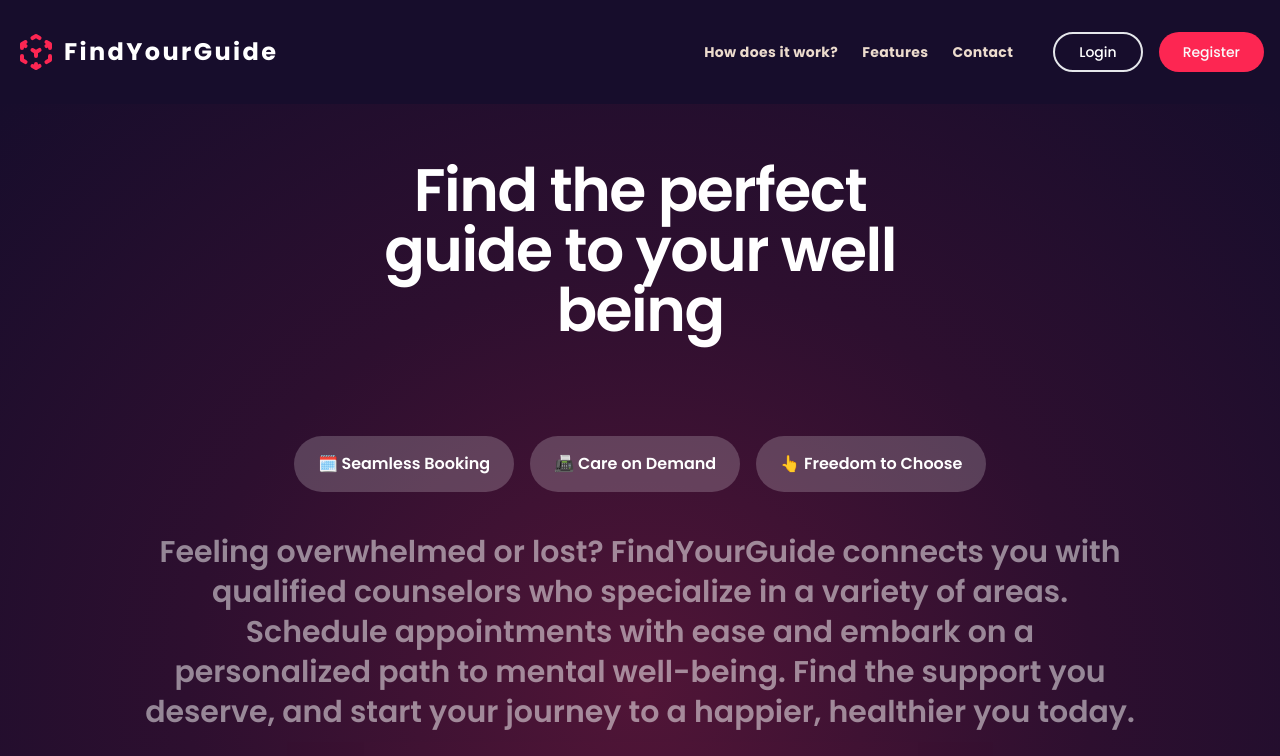
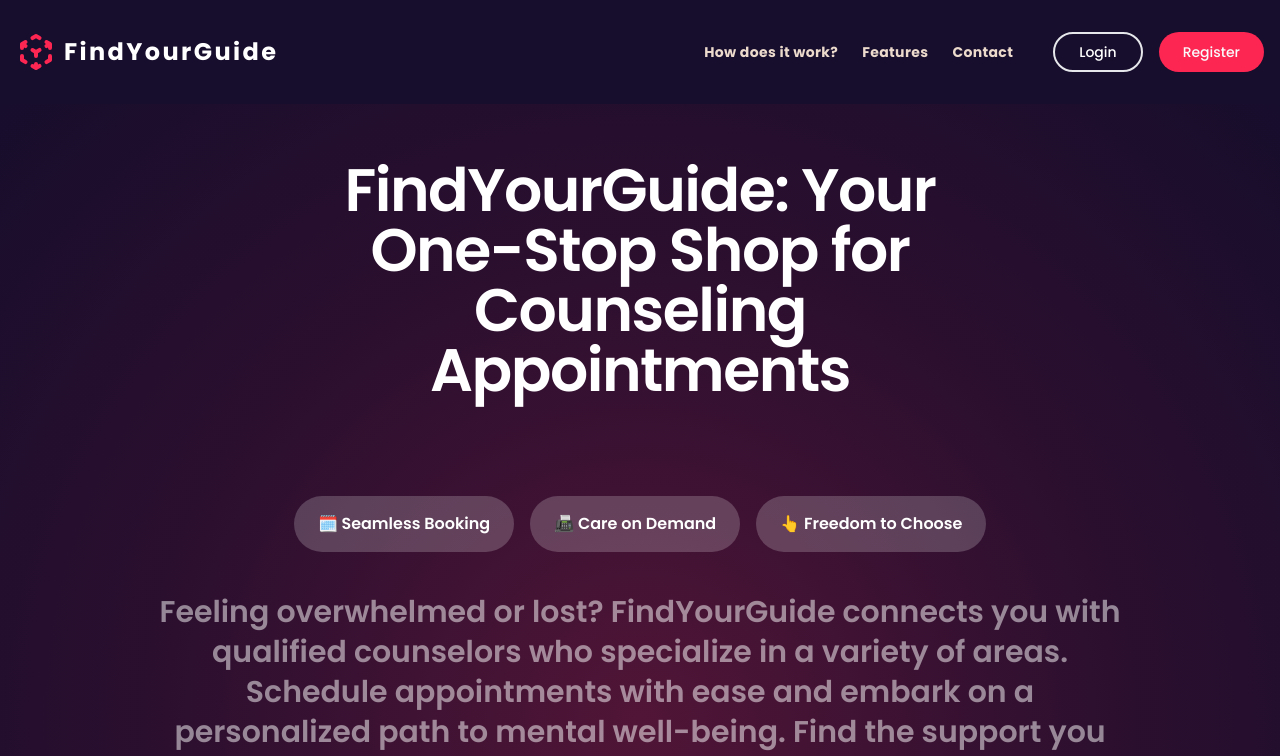
Before and after one commit to yashdargude/Frontend, a React (Vite) app: page / in a window 1280 px wide. Shown: the top 756 px of the page. Built offline with nearby package versions, Linux system fonts and the light colour scheme.

Commit message:
Home page editted

```diff
--- a/src/pages/Home.tsx
+++ b/src/pages/Home.tsx
@@ -10,7 +10,7 @@ function Home() {
         <div className="container mx-auto w-full flex flex-col items-center justify-center px-4 py-12">
           <div className="w-full">
             <h1 className="text-4xl md:text-5xl lg:text-6xl text-white  text-center tracking-tight font-semibold leading-tight mx-4 md:mx-56 lg:mx-80">
-              Find the perfect guide to your well being
+              FindYourGuide: Your One-Stop Shop for Counseling Appointments
             </h1>
 
             <div className="flex flex-col lg:flex-row gap-4 items-center justify-center mt-24">
```
